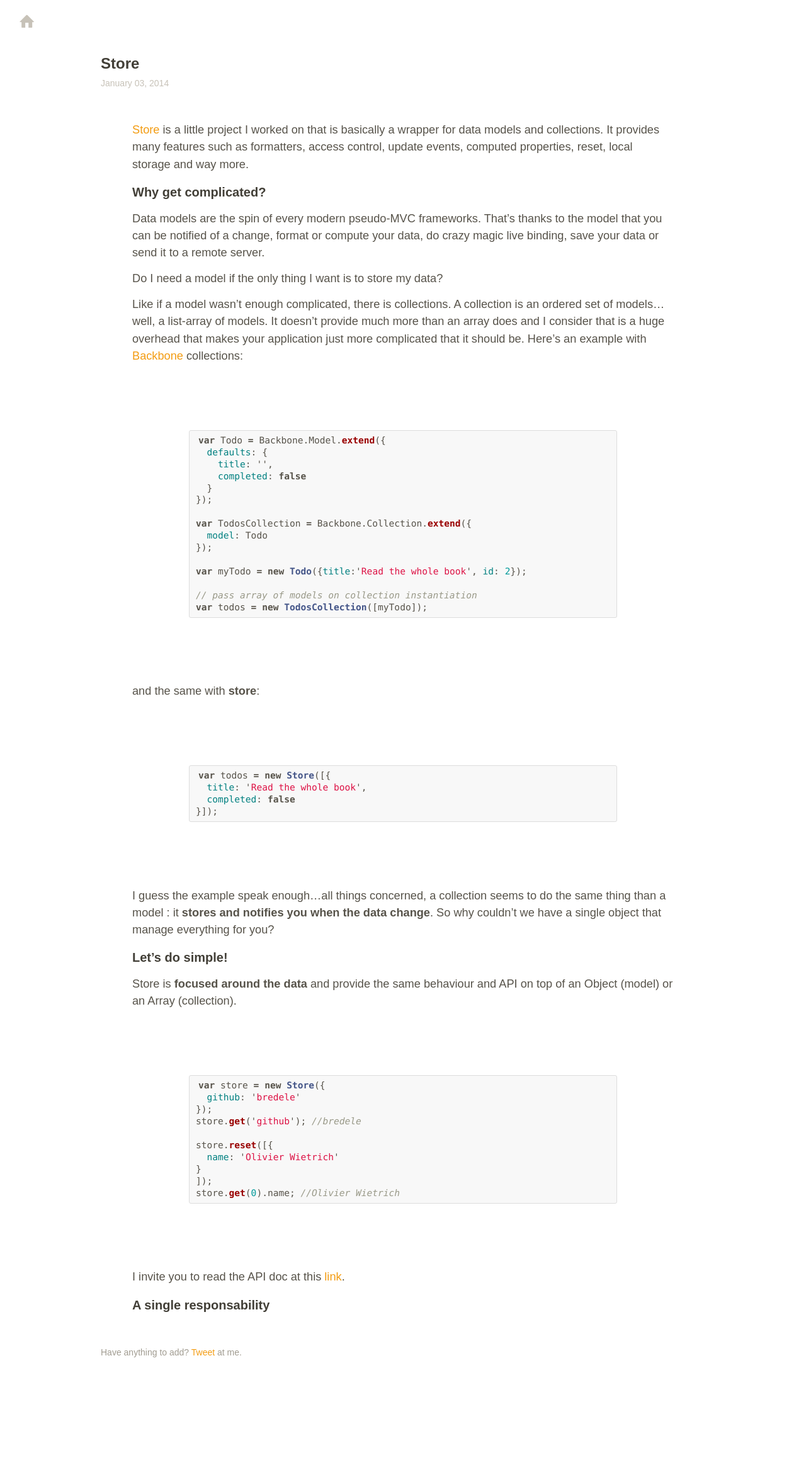
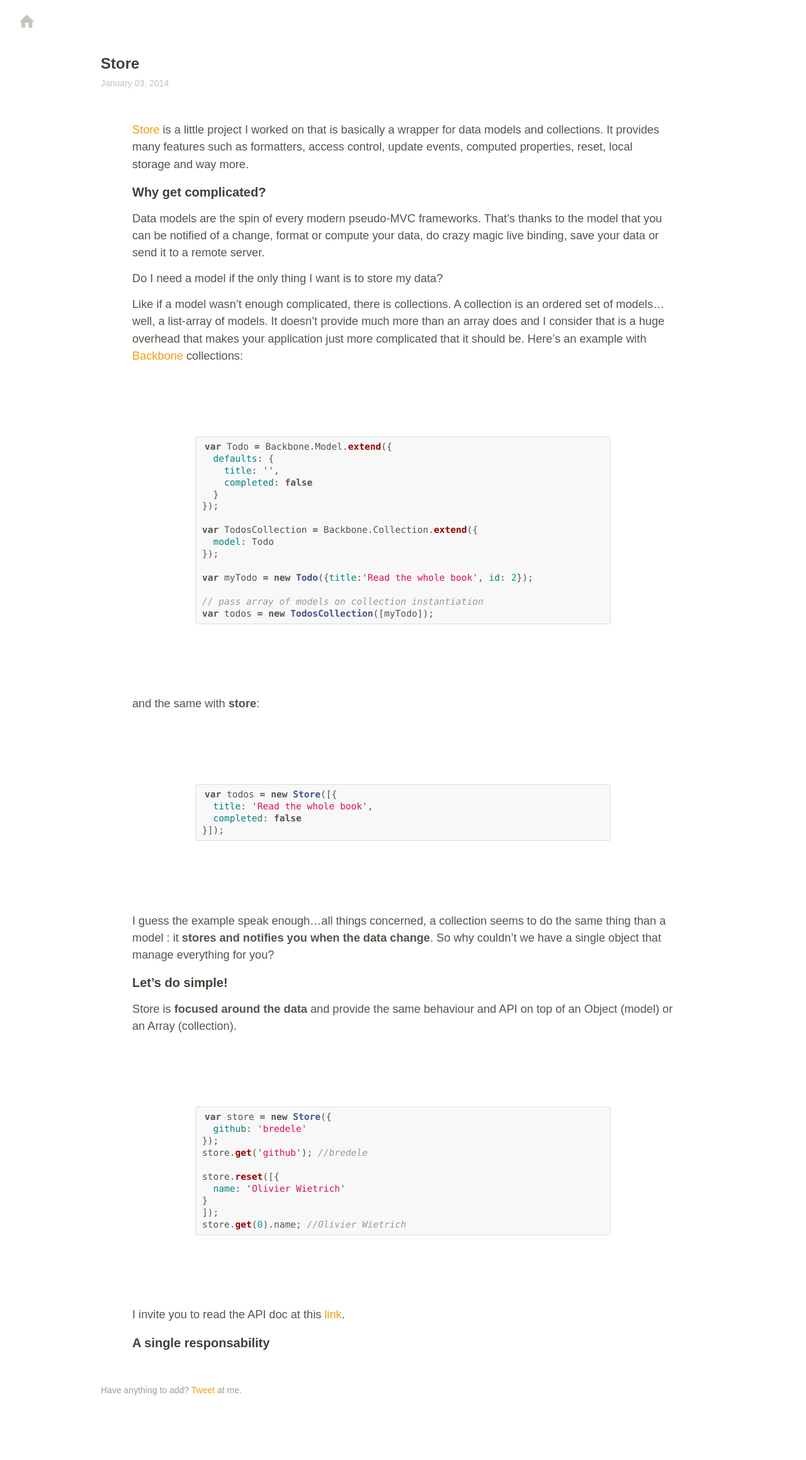
Before and after one commit to bredele/bredele.github.io, a Jekyll site: the page built from _posts/2014-01-03-store.md, in a window 1280 px wide. Shown: the whole page at 63% size. Built offline with Jekyll 4.4.1, drawn with Linux system fonts in a browser that asks for light colours; Markdown is read by kramdown in place of the engine named in the settings; before the commit the page ends 2258 px from its top, so only the background shows below that.

Commit message:
update pre style

```diff
--- a/assets/blog.css
+++ b/assets/blog.css
@@ -173,7 +173,7 @@ pre {
 	overflow: auto;
 	padding: 6px 10px;
 	border-radius: 3px;
-	margin:30px;
+	margin:40px;
 }
 
 code,
```
